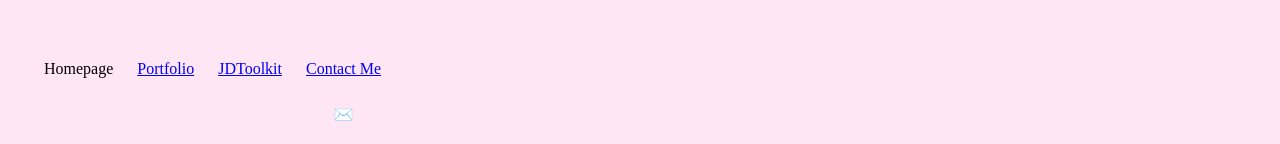
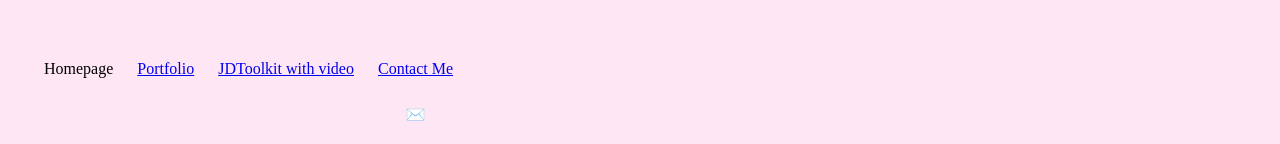
Before and after one commit to ALLYS1124/jdtoolkit-homepage, a plain HTML site: page index.html in a window 1280 px wide. Shown: the top 144 px of the page. Drawn offline with Linux system fonts and the light colour scheme.

Commit message:
Add files via upload

```diff
--- a/index.html
+++ b/index.html
@@ -13,7 +13,7 @@
 			<ul>
 				<li>Homepage</li>
 				<li><a href="https://allys1124.github.io/portfolio/">Portfolio</a>
-				<li><a href="https://allys1124.github.io/JDToolkit/">JDToolkit</a></li>
+				<li><a href="https://allys1124.github.io/JDToolkit/">JDToolkit with video</a></li>
 				<li> <a href="mailto:24asantana@gmail.com">Contact Me</a> <h4 id="emoji">✉️</h4></li>
 			</ul>
 		</div>
```
